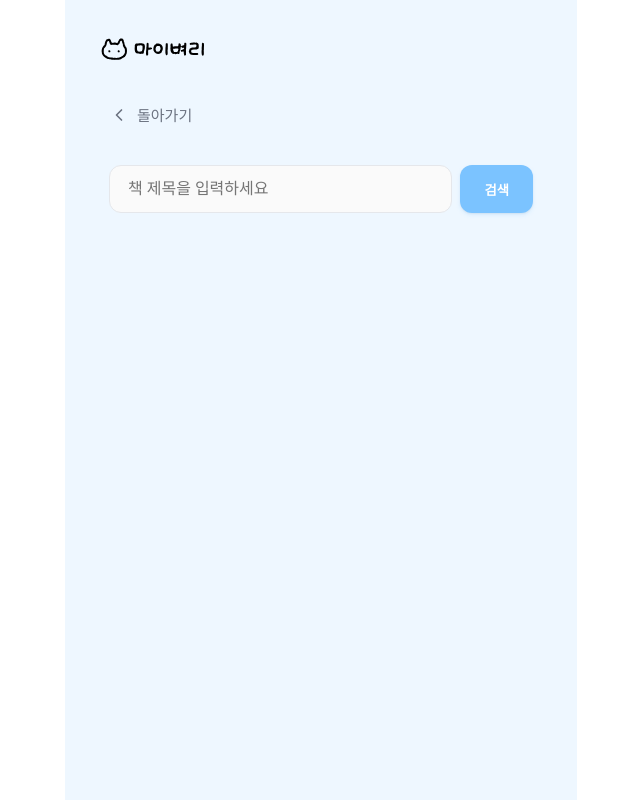
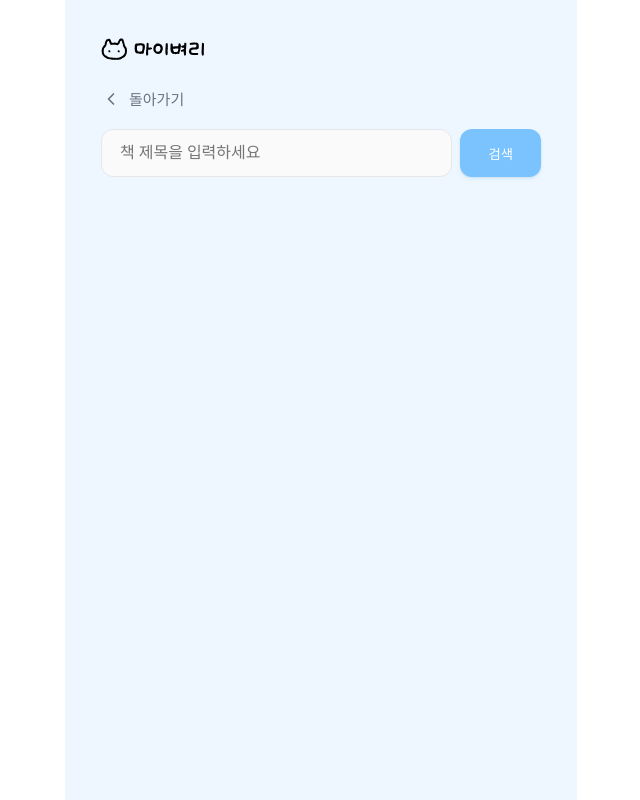
Before and after one commit to MAS-MIRIM/MyByeri_Client, a React (Vite) app: page / in a window 1280 px wide. Both pictures are taken after a click on the button 848 px from the left and 50 px from the top of the page. Shown: the whole page, without its empty margins (319-959 px from the left). Built offline with nearby package versions, Linux system fonts and the light colour scheme.

Commit message:
[Design] :: 뒤로가기 버튼 있는 페이지 디자인 개선

```diff
--- a/src/components/ui/BackButton.jsx
+++ b/src/components/ui/BackButton.jsx
@@ -4,7 +4,7 @@ const BackButton = ({ onClick }) => (
   <button
     onClick={onClick}
     style={{
-      marginBottom: "2rem",
+      marginBottom: "0.75rem",
       display: "flex",
       alignItems: "center",
       gap: "0.5rem",
--- a/src/components/ui/Button.jsx
+++ b/src/components/ui/Button.jsx
@@ -11,7 +11,7 @@ const Button = ({
     padding: "0.875rem 1.75rem",
     borderRadius: "0.75rem",
     border: "none",
-    fontWeight: "600",
+    fontWeight: "500",
     cursor: disabled ? "not-allowed" : "pointer",
     transition: "all 0.2s cubic-bezier(0.4, 0, 0.2, 1)",
     fontSize: "1rem",
@@ -26,14 +26,16 @@ const Button = ({
       backgroundColor: disabled ? "#d1d5db" : "#7BC3FF",
       color: "white",
       hoverColor: "#6FB9F2",
-      hoverShadow: "0 2px 6px rgba(123, 195, 255, 0.2), 0 1px 2px rgba(0, 0, 0, 0.06)",
+      hoverShadow:
+        "0 2px 6px rgba(123, 195, 255, 0.2), 0 1px 2px rgba(0, 0, 0, 0.06)",
     },
     secondary: {
       backgroundColor: "white",
       color: "#374151",
       border: "1px solid #E5E7EB",
       hoverColor: "#FAFAFA",
-      hoverShadow: "0 2px 4px rgba(0, 0, 0, 0.05), 0 1px 2px rgba(0, 0, 0, 0.03)",
+      hoverShadow:
+        "0 2px 4px rgba(0, 0, 0, 0.05), 0 1px 2px rgba(0, 0, 0, 0.03)",
     },
   };
 
--- a/src/views/ChapterView.jsx
+++ b/src/views/ChapterView.jsx
@@ -19,7 +19,7 @@ const ChapterView = ({ book, chapterNum, onBack, onComplete }) => {
   };
 
   return (
-    <Container padding="1rem 1.5rem 5rem 1.5rem">
+    <Container padding="0 1.5rem 5rem 1.5rem">
       <BackButton onClick={onBack} />
 
       <div
--- a/src/views/DetailView.jsx
+++ b/src/views/DetailView.jsx
@@ -14,7 +14,7 @@ const DetailView = ({ book, onBack, onSelectChapter, onViewReadingRecord }) => {
   const chapters = Array.from({ length: book.totalChapters }, (_, i) => i + 1);
 
   return (
-    <Container padding="1.25rem 1.25rem 5rem 1.25rem">
+    <Container padding="0 1rem 5rem 1rem">
       <BackButton onClick={onBack} />
 
       <div
--- a/src/views/SearchView.jsx
+++ b/src/views/SearchView.jsx
@@ -38,10 +38,17 @@ const SearchView = ({ onBack, onAddBook }) => {
   };
 
   return (
-    <Container padding="1rem 1.5rem 5rem 1.5rem">
+    <Container padding="0 1rem 5rem 1rem">
       <BackButton onClick={onBack} />
 
-      <div style={{ marginBottom: "1.5rem", display: "flex", gap: "0.5rem" }}>
+      <div
+        style={{
+          marginBottom: "0.75rem",
+          display: "flex",
+          gap: "0.5rem",
+          fontFamily: "Pretendard",
+        }}
+      >
         <Input
           value={query}
           onChange={(e) => setQuery(e.target.value)}
@@ -52,7 +59,7 @@ const SearchView = ({ onBack, onAddBook }) => {
           onClick={handleSearch}
           disabled={loading}
           style={{
-            padding: "0.75rem 1.5rem",
+            padding: "0.75rem 1.75rem",
             backgroundColor: loading ? "#9ca3af" : "#7BC3FF",
             color: "white",
             borderRadius: "0.75rem",
@@ -61,7 +68,7 @@ const SearchView = ({ onBack, onAddBook }) => {
             transition: "all 0.2s cubic-bezier(0.4, 0, 0.2, 1)",
             whiteSpace: "nowrap",
             fontFamily: "Pretendard",
-            fontWeight: "600",
+            fontWeight: "500",
             boxShadow: loading
               ? "none"
               : "0 2px 4px rgba(123, 195, 255, 0.2), 0 1px 2px rgba(0, 0, 0, 0.06)",
```
